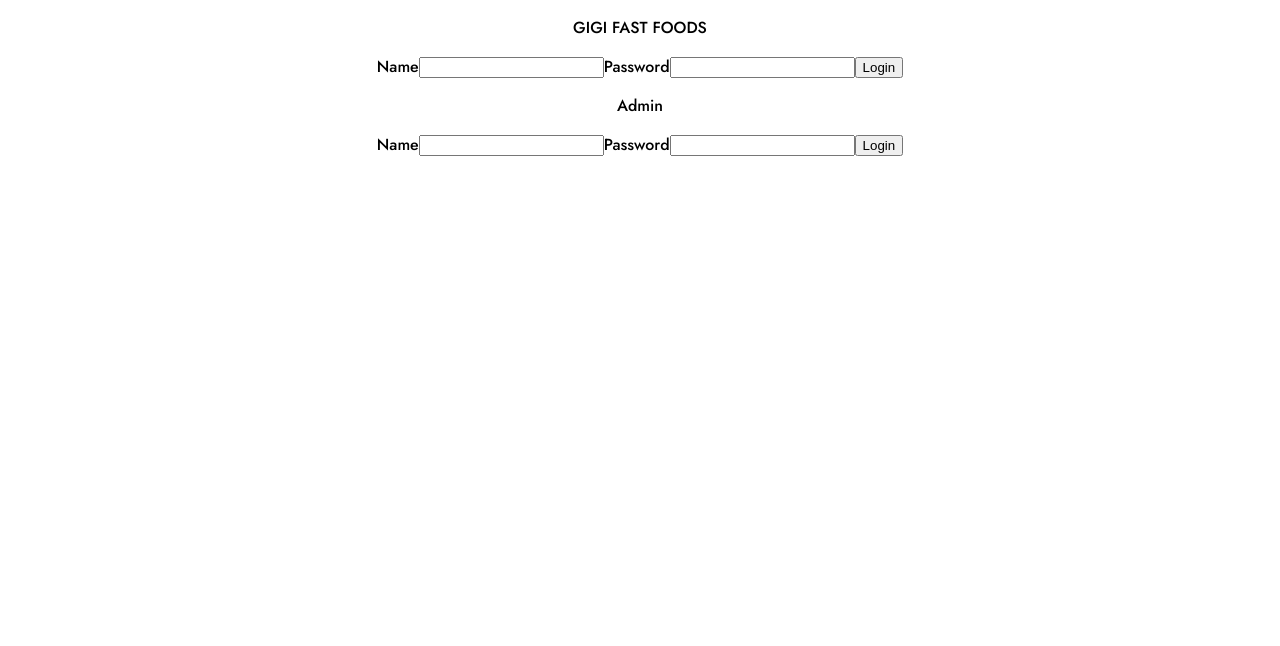
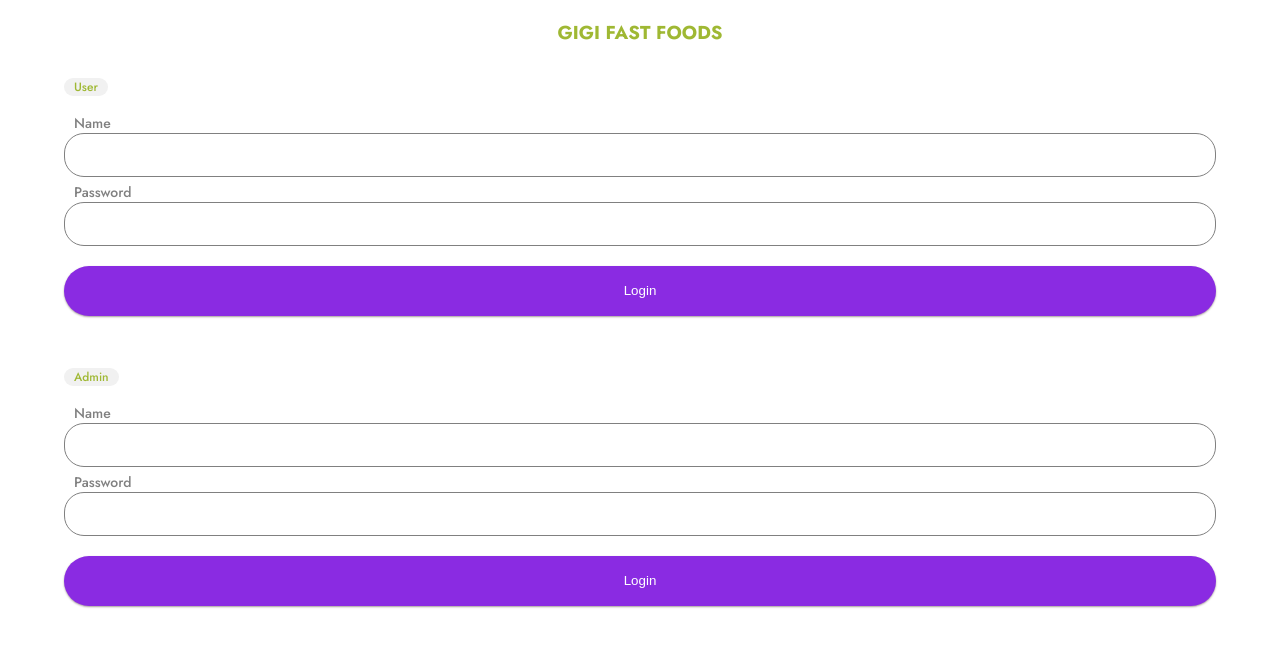
Before and after one commit to George-Agai/Gigi-Fast-Foods, a React (Create React App) app: page /EmployeePageOrders in a window 1280 px wide. Shown: the top 646 px of the page. Built offline with nearby package versions, Linux system fonts and the light colour scheme; no server answers.

Commit message:
Login Page

```diff
--- a/src/App.js
+++ b/src/App.js
@@ -2,7 +2,6 @@ import './App.css';
 import React from 'react';
 import Home from './home/Home';
 import OtpVerification from './home/OtpVerification';
-import LogIn from './home/LogIn';
 import Manage from './home/Manage';
 import EmployeePageOrders from './home/EmployeePageOrders'
 import EmployeePageExpenses from './home/EmployeePageExpenses'
@@ -23,7 +22,6 @@ function App() {
           <Route path='/' element={<Home />} />
           <Route path='/Home' element={<Home />} />
           <Route path='/Manage' element={<Manage />} />
-          <Route path='/LogIn' element={<LogIn />} />
           <Route path='/OtpVerification' element={<OtpVerification />} />
           <Route path='/EmployeePageOrders' element={<EmployeePageOrders />} />
           <Route path='/EmployeePageExpenses' element={<EmployeePageExpenses />} />
--- a/src/home/EmployeePageOrders.js
+++ b/src/home/EmployeePageOrders.js
@@ -113,6 +113,7 @@ const EmployeePageOrders = () => {
                 } else if (messageName === 'error') {
                     console.log('No pending order')
                 }
+                ws.close()
             };
             ws.onclose = () => {
                 console.log('WebSocket connection closed.');
@@ -143,8 +144,9 @@ const EmployeePageOrders = () => {
         <div>
             {LoginPage &&
                 <div className='manage-main-container'>
-                    <p id='manage-main-container-heading'>GIGI FAST FOODS</p>
+                    <h3 id='manage-main-container-heading'>GIGI FAST FOODS</h3>
                     <div id='employee-login-div'>
+                        <p id='user'>User</p>
                         <form onSubmit={HandleEmployeeLogin}>
                             <label>Name</label>
                             <input type='text' name='name' onChange={(e) => setName(e.target.value)} value={name} />
@@ -157,7 +159,7 @@ const EmployeePageOrders = () => {
                         <p>Admin</p>
                         <form onSubmit={HandleAdminLogin}>
                             <label>Name</label>
-                            <input type='text' name='name' onChange={(e) => setAdminName(e.target.value)} value={adminName} />
+                            <input type='text' name='name' onChange={(e) => setAdminName(e.target.value)} value={adminName}/>
                             <label>Password</label>
                             <input type='password' name='password' onChange={(e) => setAdminPassword(e.target.value)} value={adminPassword} />
                             <button type='submit' value='Submit'>Login</button>
--- a/src/home/GigiFastFoods.css
+++ b/src/home/GigiFastFoods.css
@@ -1398,3 +1398,58 @@
 .order-complete-back-arrow-div div{
     margin-right: 20px;
 }
+.manage-main-container{
+    display: flex;
+    flex-direction: column;
+    align-items: center;
+    width: 100vw;
+}
+#manage-main-container-heading{
+    color: rgb(159, 184, 51);
+    margin-bottom: -20px;
+}
+#admin-login-div p, #user{
+    color: rgb(159, 184, 51);
+    font-size: 12px;
+    text-align: left;
+    background-color: rgb(241, 241, 241);
+    border-radius: 20px;
+    padding-left: 10px;
+    padding-right: 10px;
+    display: flex;
+    align-items: flex-start;
+}
+.manage-main-container label{
+    color: grey;
+    font-size: 14px;
+    margin-left: 10px;
+    margin-top: 5px;
+}
+.manage-main-container div{
+    display: flex;
+    flex-direction: column;
+    align-items: flex-start;
+    width: 90vw;
+    margin-top: 40px;
+}
+.manage-main-container form{
+    display: flex;
+    flex-direction: column;
+    width: 100%;
+    text-align: left;
+}
+.manage-main-container form button{
+   background-color: #8a2be2;
+   height: 50px;
+   border-radius: 40px;
+   margin-top: 20px;
+   border: none;
+   color: white;
+   box-shadow: 0 1px 2px 0 rgb(167, 157, 157);
+}
+.manage-main-container form input{
+    height: 40px;
+    border-radius: 20px;
+    border: 0.5px solid grey;
+    padding-left: 20px;
+}
--- a/src/home/LogIn.js
+++ /dev/null
@@ -1,21 +0,0 @@
-import React from 'react'
-import { useNavigate } from "react-router-dom";
-
-const LogIn = () => {
-    const navigate = useNavigate();
-  return (
-    <div className='LogIn'>
-        <p id='gigi-fast-foods-header'>GIGI FAST FOODS</p>
-        <p>Please enter the number we'll call you on</p>
-        <div id='country-code-div'>
-            <p>+254</p>
-        </div>
-        <div id='log-in-phone-number-div'>
-            <p>0792271915</p>
-        </div>
-        <button id='log-in-continue-button' onClick={() => navigate('/OtpVerification')}>Continue</button>
-    </div>
-  )
-}
-
-export default  LogIn;
```
